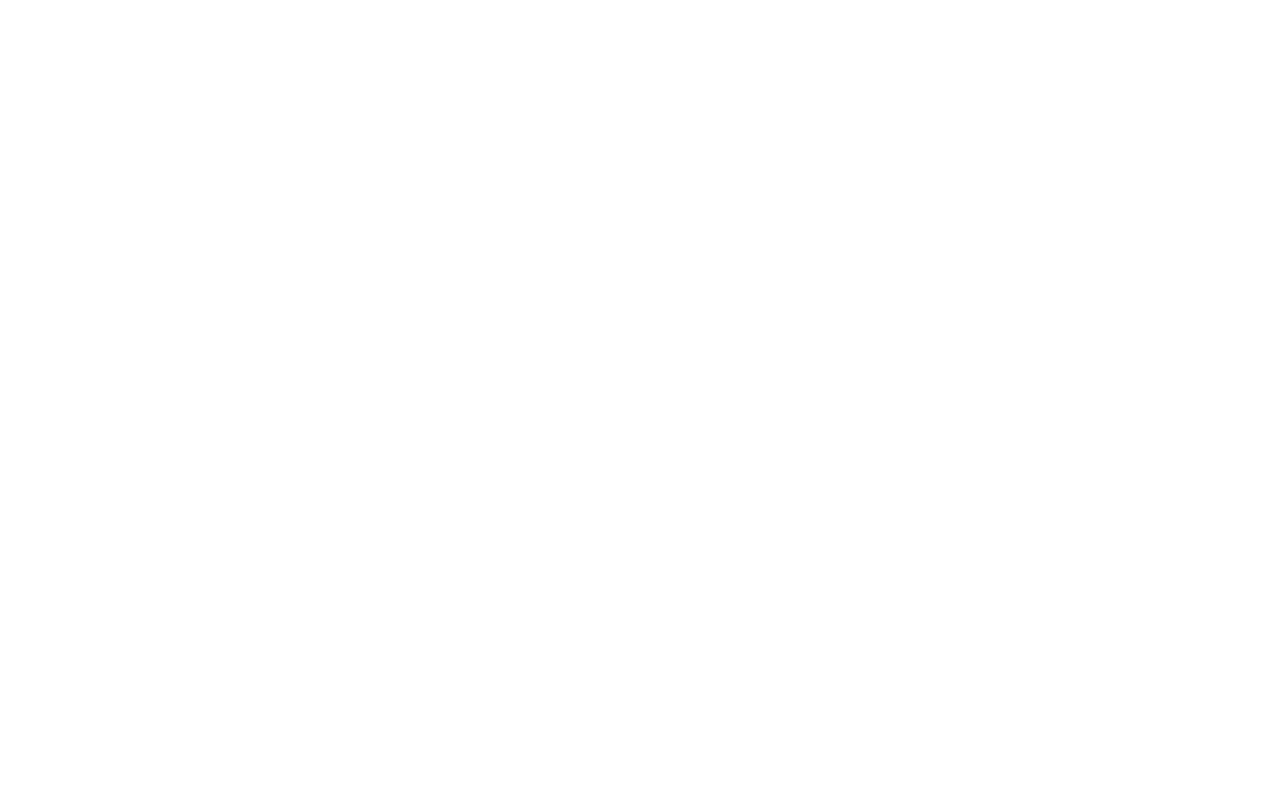
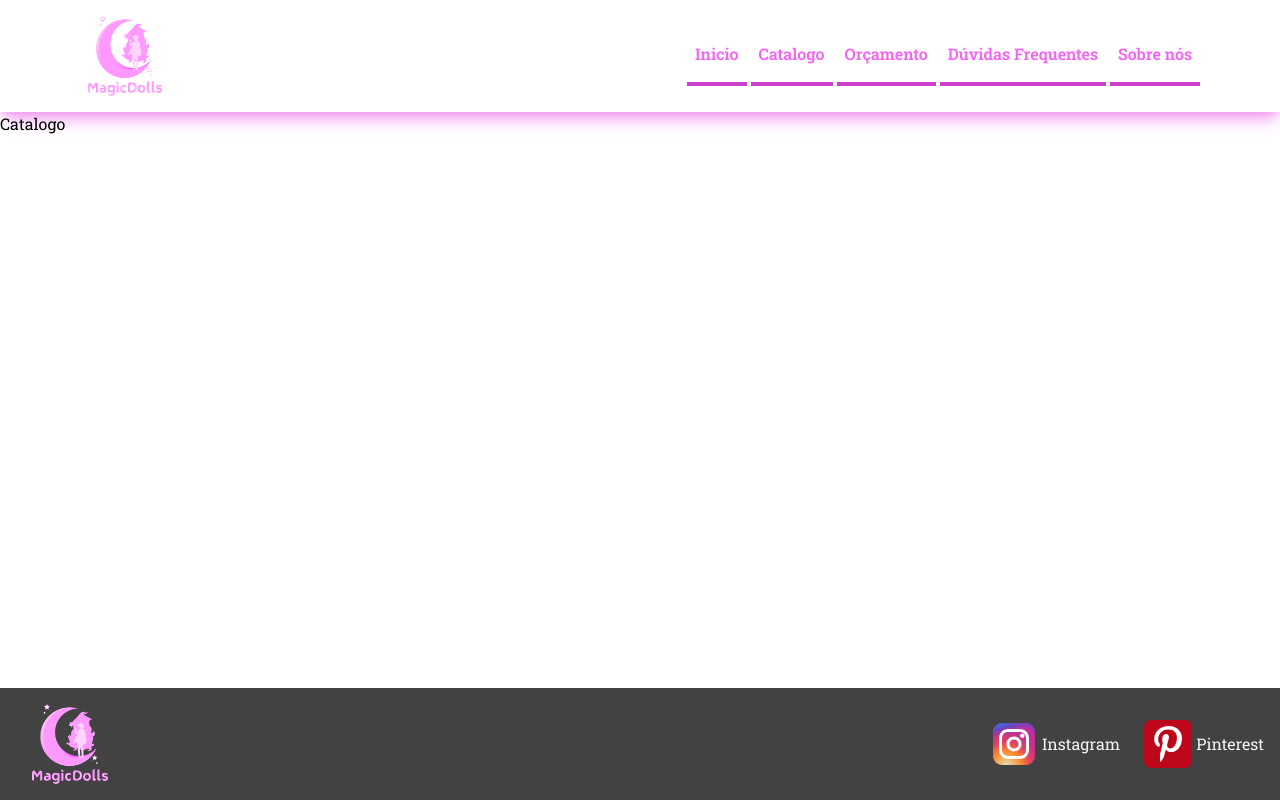
Before and after one commit to AlessandroSampaio/MagicDolls, a React (Vite) app: page /catalogo in a window 1280 px wide. Before the commit this address had no page. Built offline with nearby package versions, Linux system fonts and the light colour scheme.

Commit message:
Adiciona rota '/catalogo'

```diff
--- a/src/App.tsx
+++ b/src/App.tsx
@@ -3,6 +3,7 @@ import { Home } from './pages/Home';
 import { About } from './pages/About';
 import { Layout } from './pages/Layout.tsx';
 import Questions from './pages/Questions/index.tsx';
+import { Catalogo } from './pages/Catalog/index.tsx';
 
 export function App() {
   return (
@@ -10,7 +11,8 @@ export function App() {
       <BrowserRouter>
         <Routes>
           <Route element={<Layout />}>
-            <Route path='/' element={<Home />}/>
+            <Route path='/' element={<Home />} />
+            <Route path='/catalogo' element={<Catalogo />} />
             <Route path='/sobre' element={<About />} />
             <Route path='/duvidas-frequentes' element={<Questions />} />
           </Route>
--- a/src/components/Header/index.tsx
+++ b/src/components/Header/index.tsx
@@ -21,7 +21,7 @@ export function Header () {
             {/* Menu */}
             <div className='hidden md:flex items-center space-x-1 w-full justify-end'>
               <a href="/" className="font-roboto py-4 px-2 text-primary border-b-4 border-primary-dark font-semibold">Inicio</a>
-              <a href="/" className="py-4 px-2 text-primary border-b-4 border-primary-dark font-semibold">Catalogo</a>
+              <a href="/catalogo" className="py-4 px-2 text-primary border-b-4 border-primary-dark font-semibold">Catalogo</a>
               <a href="/" className="py-4 px-2 text-primary border-b-4 border-primary-dark font-semibold">Orçamento</a>
               <a href="/duvidas-frequentes" className="py-4 px-2 text-primary border-b-4 border-primary-dark font-semibold">Dúvidas Frequentes</a>
               <a href="/sobre" className="py-4 px-2 text-primary border-b-4 border-primary-dark font-semibold">Sobre nós</a>
@@ -35,7 +35,7 @@ export function Header () {
         </div>
         <div className={`${isNavOpen ? '' : 'hidden'}`}>
           <a href="" className='py-2 pl-2 text-primary-dark hover:bg-primary-light hover:text-white block'>Inicio</a>
-          <a href="" className='py-2 pl-2 text-primary-dark hover:bg-primary-light hover:text-white block'>Catalogo</a>
+          <a href="/catalogo" className='py-2 pl-2 text-primary-dark hover:bg-primary-light hover:text-white block'>Catalogo</a>
           <a href="" className='py-2 pl-2 text-primary-dark hover:bg-primary-light hover:text-white block'>Orçamento</a>
           <a href="/duvidas-frequentes" className='py-2 pl-2 text-primary-dark hover:bg-primary-light hover:text-white block'>Dúvidas Frequentes</a>
           <a href="/sobre" className='py-2 pl-2 text-primary-dark hover:bg-primary-light hover:text-white block'>Sobre nós</a>
--- /dev/null
+++ b/src/pages/Catalog/index.tsx
@@ -0,0 +1,5 @@
+export function Catalogo() {
+  return (
+    <h1>Catalogo</h1>
+  );
+}
```
